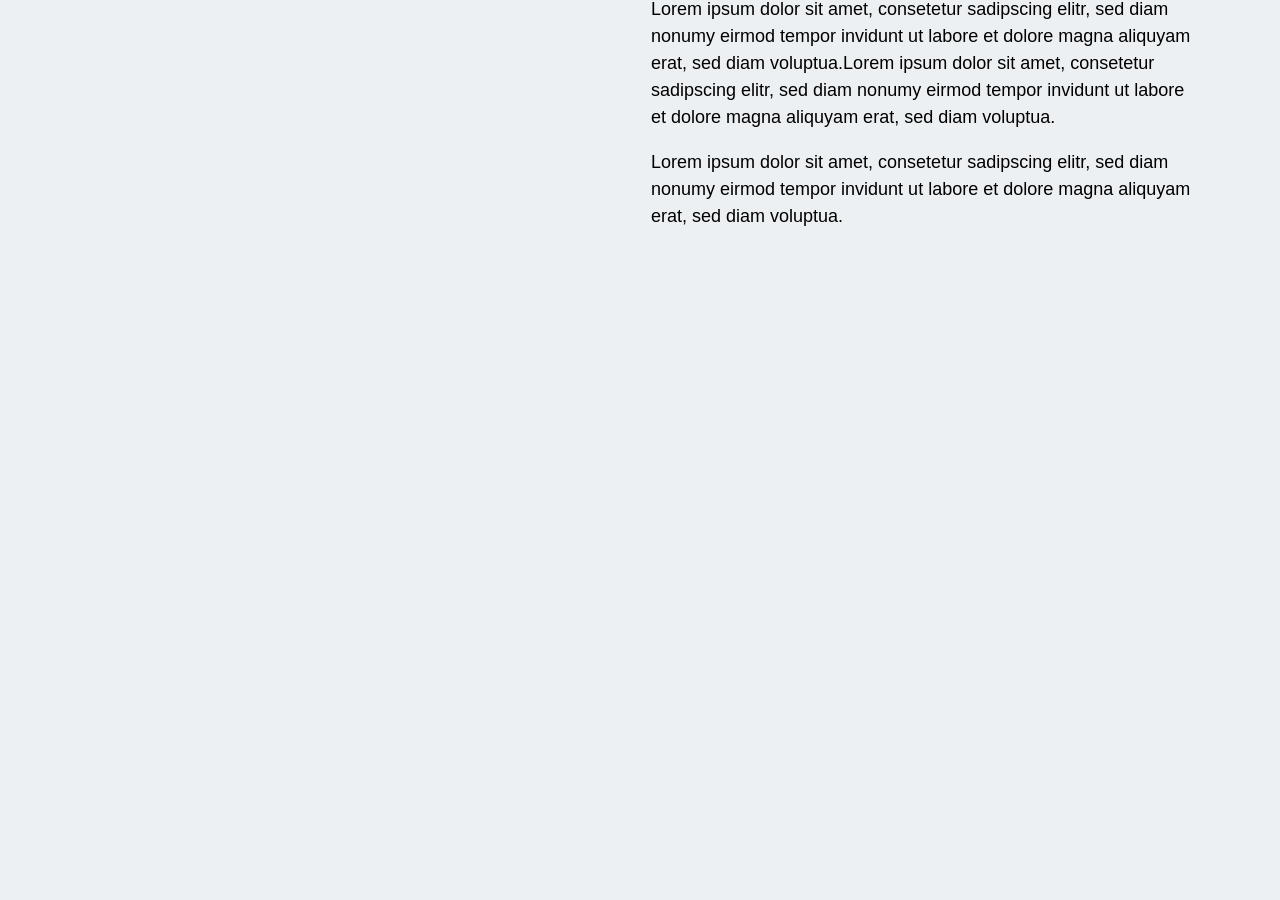
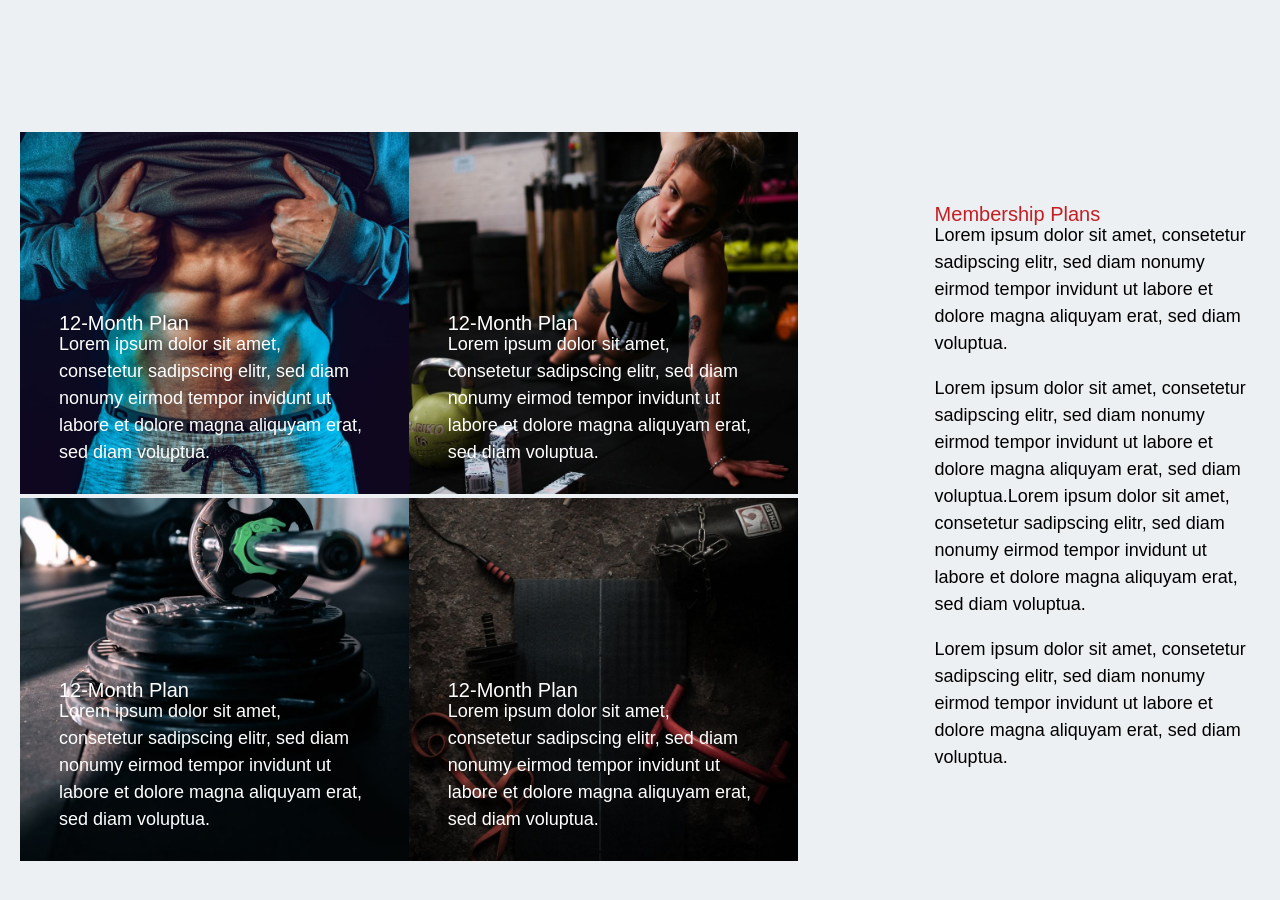
Before and after one commit to AlexandriaLindsay/gym-app, a React (Create React App) app: page / in a window 1280 px wide. Shown: the part 874-1774 px from the top of the page. Before the commit the page ends 1122 px from the top, so only its background shows below. Built offline with nearby package versions, Linux system fonts and the light colour scheme; a web font is replaced by a local one.

Commit message:
Building Membership Section

```diff
--- a/src/assets/less/App.less
+++ b/src/assets/less/App.less
@@ -149,6 +149,11 @@
     @media @min1500 {
         margin-bottom: 0;
         padding: 0 76px;
+    }
+
+    img {
+        width: 100%;
+        max-width: 100%;
     }
 }
 
@@ -852,6 +857,31 @@ header {
 * HOME PAGE
 ***********************************/
 
+#membership {
+    .doubleCol {
+        padding: 0;
+        position: relative;
+        .membership-content {
+            position: absolute;
+            bottom: -19%;
+            left: 50%;
+            width: 80%;
+            transform: translate(-50%,-50%);
+            p,h2 {
+                color: @white;
+            }
+        }
+    }
+    & > .doubleCol:first-of-type {
+        width: 64%;
+    }
+
+    & > .doubleCol:nth-of-type(2) {
+        width: 36%;
+        padding-left: 121px;
+    }
+}
+
 
 /**********************************
 * FOOTER
--- a/src/components/views/Home.js
+++ b/src/components/views/Home.js
@@ -13,6 +13,10 @@ import Image from '../elements/Image'
  *****************************************/
 import Hero from '../../assets/images/weights-in-gym.jpg';
 import Social from '../../assets/images/social.svg';
+import MemberImage from '../../assets/images/guy-with-abs.jpg';
+import MemberImage2 from '../../assets/images/woman-working-out.jpg';
+import MemberImage3 from '../../assets/images/steel-weights.jpg';
+import MemberImage4 from '../../assets/images/fitness-equipment.jpg';
 import Arrow from '../../assets/images/arrow-graphic.svg';
 import Section from '../layout/Section';
 import DoubleCol from '../layout/DoubleCol';
@@ -45,9 +49,39 @@ class Home extends Component {
                         </div>
                     </div>
 
-                    <Section id='membership' className='width-1500'>
+                    <Section id='membership'>
                         <DoubleCol>
+                            <DoubleCol>
+                                <Image src={MemberImage} alt='Man Showing His Abs' />
+                                <div className='membership-content'>
+                                    <h2>12-Month Plan</h2>
+                                    <p>Lorem ipsum dolor sit amet, consetetur sadipscing elitr, sed diam nonumy eirmod tempor invidunt ut labore et dolore magna aliquyam erat, sed diam voluptua.</p>
+                                </div>
+                            </DoubleCol>
 
+                            <DoubleCol>
+                                <Image src={MemberImage2} alt='Woman Working Out' />
+                                <div className='membership-content'>
+                                    <h2>12-Month Plan</h2>
+                                    <p>Lorem ipsum dolor sit amet, consetetur sadipscing elitr, sed diam nonumy eirmod tempor invidunt ut labore et dolore magna aliquyam erat, sed diam voluptua.</p>
+                                </div>
+                            </DoubleCol>
+
+                            <DoubleCol>
+                                <Image src={MemberImage3} alt='Steel Weights' />
+                                <div className='membership-content'>
+                                    <h2>12-Month Plan</h2>
+                                    <p>Lorem ipsum dolor sit amet, consetetur sadipscing elitr, sed diam nonumy eirmod tempor invidunt ut labore et dolore magna aliquyam erat, sed diam voluptua.</p>
+                                </div>
+                            </DoubleCol>
+
+                            <DoubleCol>
+                                <Image src={MemberImage4} alt='Fitness Equipment' />
+                                <div className='membership-content'>
+                                    <h2>12-Month Plan</h2>
+                                    <p>Lorem ipsum dolor sit amet, consetetur sadipscing elitr, sed diam nonumy eirmod tempor invidunt ut labore et dolore magna aliquyam erat, sed diam voluptua.</p>
+                                </div>
+                            </DoubleCol>
                         </DoubleCol>
 
                         <DoubleCol>
```
Also changed, not shown: src/assets/css/App.css.
